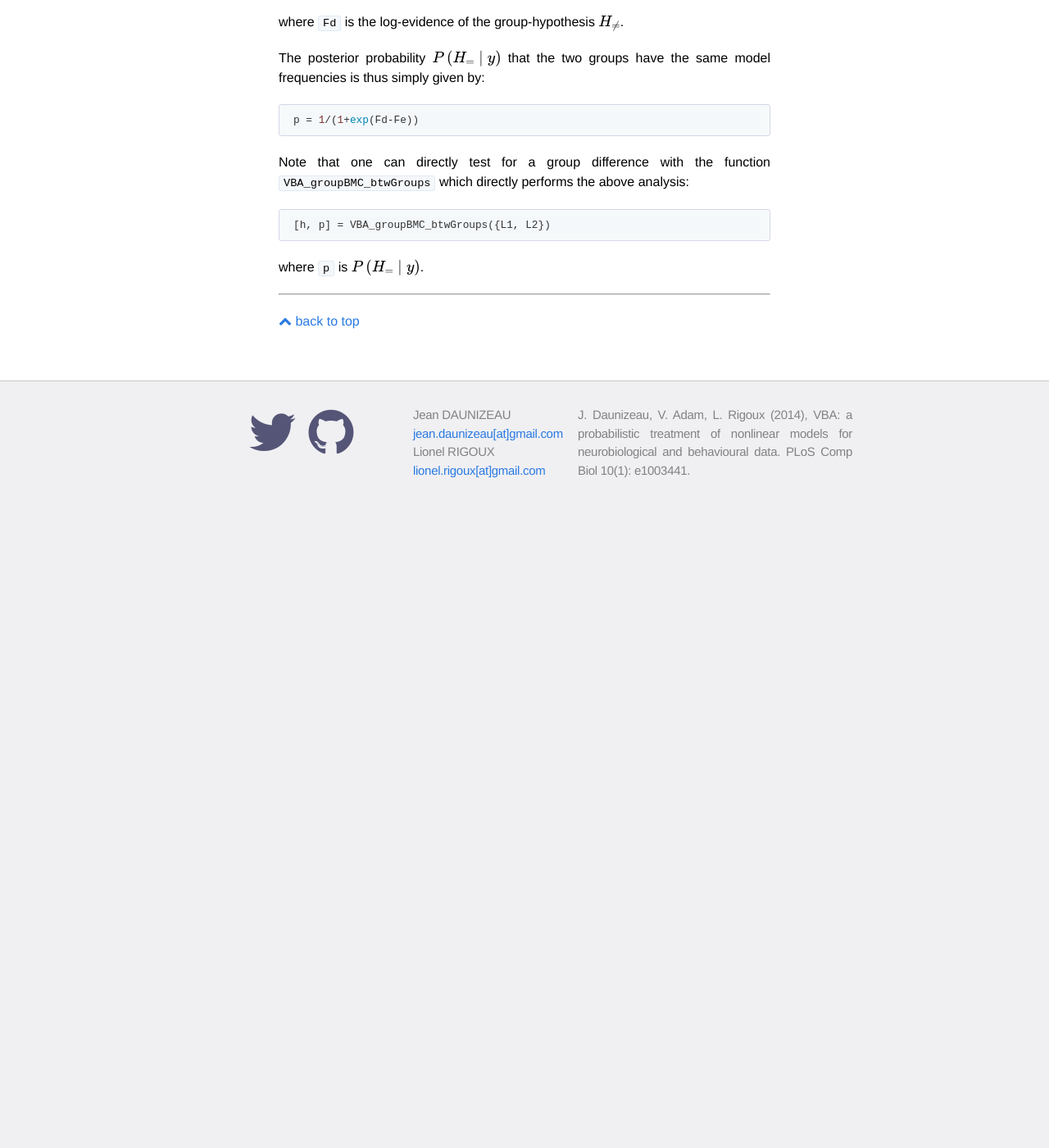
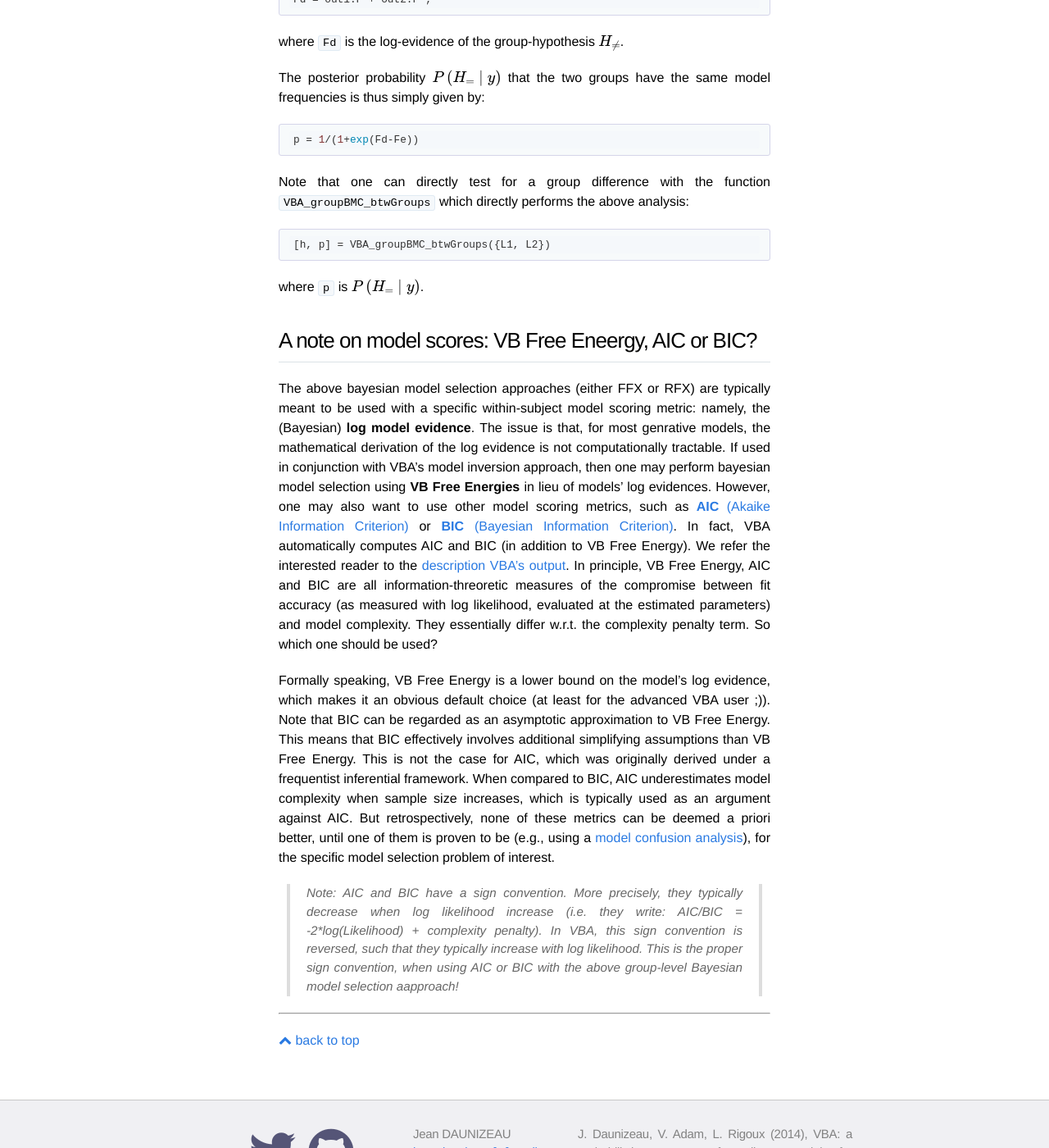
Before and after one commit to MBB-team/VBA-toolbox, a Jekyll site: the page built from _wiki/BMS-for-group-studies.md, in a window 1280 px wide and 1400 px high, scrolled down 8432 px. Shown: the whole window at 82% size. Built offline with Jekyll 4.4.1, drawn with Linux system fonts in a browser that asks for light colours; nearby versions of some CDN libraries; formulas are drawn with MathJax 3; before the commit the page ends 9062 px from its top, so only the background shows below that; some of the changed text lies outside the part shown.

Commit message:
Update BMS-for-group-studies.md
Added a section on the use of AIC/BIC

````diff
--- a/_wiki/BMS-for-group-studies.md
+++ b/_wiki/BMS-for-group-studies.md
@@ -183,3 +183,13 @@ Note that one can directly test for a group difference with the function `VBA_gr
 ```
 
 where `p` is $$P\left(H_= \mid y \right)$$.
+
+
+## A note on model scores: VB Free Eneergy, AIC or BIC?
+
+The above bayesian model selection approaches (either FFX or RFX) are typically meant to be used with a specific within-subject model scoring metric: namely, the (Bayesian) **log model evidence**. The issue is that, for most genrative models, the mathematical derivation of the log evidence is not computationally tractable. If used in conjunction with VBA's model inversion approach, then one may perform bayesian model selection using **VB Free Energies** in lieu of models' log evidences. However, one may also want to use other model scoring metrics, such as [**AIC** (Akaike Information Criterion)](https://en.wikipedia.org/wiki/Akaike_information_criterion) or [**BIC** (Bayesian Information Criterion)](https://en.wikipedia.org/wiki/Bayesian_information_criterion). In fact, VBA automatically computes AIC and BIC (in addition to VB Free Energy). We refer the interested reader to the [description VBA's output]({{ site.baseurl}}/wiki/VBA-output-structure/). In principle, VB Free Energy, AIC and BIC are all information-threoretic measures of the compromise between fit accuracy (as measured with log likelihood, evaluated at the estimated parameters) and model complexity. They essentially differ w.r.t. the complexity penalty term. So which one should be used?
+
+Formally speaking, VB Free Energy is a lower bound on the model's log evidence, which makes it an obvious default choice (at least for the advanced VBA user ;)). Note that BIC can be regarded as an asymptotic approximation to VB Free Energy. This means that BIC effectively involves additional simplifying assumptions than VB Free Energy. This is not the case for AIC, which was originally derived under a frequentist inferential framework. When compared to BIC, AIC underestimates model complexity when sample size increases, which is typically used as an argument against AIC. But retrospectively, none of these metrics can be deemed a priori better, until one of them is proven to be (e.g., using a [model confusion analysis]({{ site.baseurl}}/wiki/identifiability/#model-confusion-analysis)), for the specific model selection problem of interest.
+
+
+> Note: AIC and BIC have a sign convention. More precisely, they typically decrease when log likelihood increase (i.e. they write: AIC/BIC = -2*log(Likelihood) + complexity penalty). In VBA, this sign convention is reversed, such that they typically increase with log likelihood. This is the proper sign convention, when using AIC or BIC with the above group-level Bayesian model selection aapproach!
````
